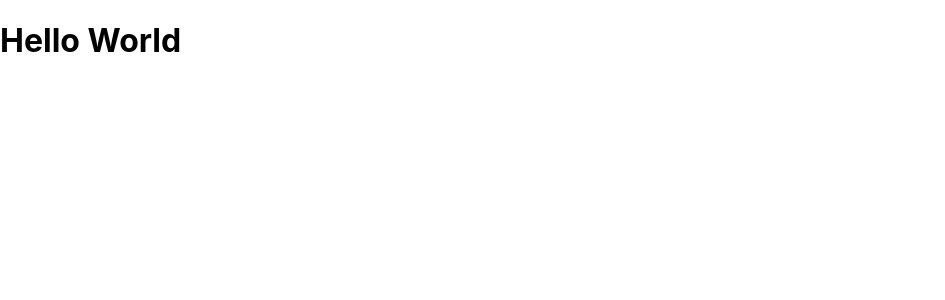
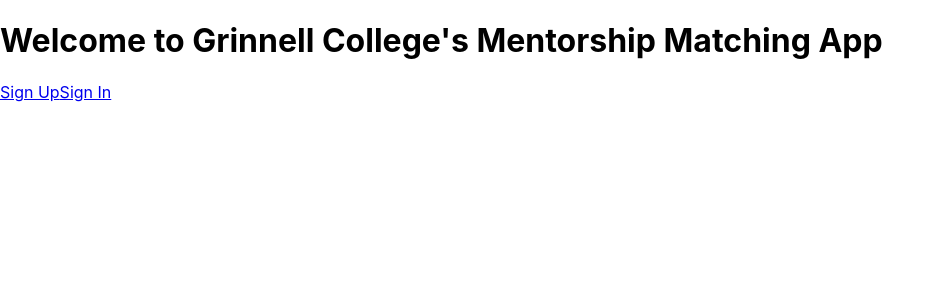
Before and after one commit to khanhdo05/grinmatch, a React (Create React App) app in the folder frontend/: page / in a window 1280 px wide. Shown: the top 300 px of the page, without its empty margins (0-945 px from the left). Built offline with nearby package versions, Linux system fonts and the light colour scheme.

Commit message:
deleted unused files, add basic routings

```diff
--- a/frontend/package.json
+++ b/frontend/package.json
@@ -37,6 +37,7 @@
     ]
   },
   "devDependencies": {
-    "prettier": "^3.3.3"
+    "prettier": "^3.3.3",
+    "react-router-dom": "^6.26.1"
   }
 }
--- a/frontend/src/App.js
+++ b/frontend/src/App.js
@@ -1,11 +1,19 @@
 import './App.css'
 import React from 'react'
+import { BrowserRouter as Router, Route, Routes } from 'react-router-dom'
+import HomePage from './components/HomePage.js'
+import SignUp from './components/SignUp'
+import SignIn from './components/SignIn'
 
 function App() {
     return (
-        <div>
-            <h1>Hello World</h1>
-        </div>
+        <Router>
+            <Routes>
+                <Route path="/" element={<HomePage />} />
+                <Route path="/signup" element={<SignUp />} />
+                <Route path="/signin" element={<SignIn />} />
+            </Routes>
+        </Router>
     )
 }
 
--- /dev/null
+++ b/frontend/src/components/HomePage.js
@@ -0,0 +1,16 @@
+import React from 'react'
+import { Link } from 'react-router-dom'
+
+const HomePage = () => {
+    return (
+        <div>
+            <h1>Welcome to Grinnell College's Mentorship Matching App</h1>
+            <nav>
+                <Link to="/signup">Sign Up</Link>
+                <Link to="/signin">Sign In</Link>
+            </nav>
+        </div>
+    )
+}
+
+export default HomePage
--- /dev/null
+++ b/frontend/src/components/SignIn.js
@@ -0,0 +1,16 @@
+import React from 'react'
+import { Link } from 'react-router-dom'
+
+const SignIn = () => {
+    return (
+        <div>
+            <h1>Sign In</h1>
+            <div>
+                <text>Don't have an account yet?</text>
+                <Link to="/signup">Sign Up</Link>
+            </div>
+        </div>
+    )
+}
+
+export default SignIn
--- /dev/null
+++ b/frontend/src/components/SignUp.js
@@ -0,0 +1,16 @@
+import React from 'react'
+import { Link } from 'react-router-dom'
+
+const SignUp = () => {
+    return (
+        <div>
+            <h1>Sign Up</h1>
+            <div>
+                <text>Already have an account?</text>
+                <Link to="/signin">Sign In</Link>
+            </div>
+        </div>
+    )
+}
+
+export default SignUp
--- a/frontend/src/index.js
+++ b/frontend/src/index.js
@@ -1,17 +1,12 @@
-import React from 'react';
-import ReactDOM from 'react-dom/client';
-import './index.css';
-import App from './App';
-import reportWebVitals from './reportWebVitals';
+import React from 'react'
+import ReactDOM from 'react-dom/client'
+import './index.css'
+import App from './App'
 
-const root = ReactDOM.createRoot(document.getElementById('root'));
+const root = ReactDOM.createRoot(document.getElementById('root'))
+
 root.render(
-  <React.StrictMode>
-    <App />
-  </React.StrictMode>
-);
-
-// If you want to start measuring performance in your app, pass a function
-// to log results (for example: reportWebVitals(console.log))
-// or send to an analytics endpoint. Learn more: https://bit.ly/CRA-vitals
-reportWebVitals();
+    <React.StrictMode>
+        <App />
+    </React.StrictMode>
+)
--- a/frontend/src/reportWebVitals.js
+++ /dev/null
@@ -1,13 +0,0 @@
-const reportWebVitals = onPerfEntry => {
-  if (onPerfEntry && onPerfEntry instanceof Function) {
-    import('web-vitals').then(({ getCLS, getFID, getFCP, getLCP, getTTFB }) => {
-      getCLS(onPerfEntry);
-      getFID(onPerfEntry);
-      getFCP(onPerfEntry);
-      getLCP(onPerfEntry);
-      getTTFB(onPerfEntry);
-    });
-  }
-};
-
-export default reportWebVitals;
```
Also changed, not shown: frontend/src/configuration.jsx (+16 -12 lines), 2 other files (tests, documents, lock files or other folders).
